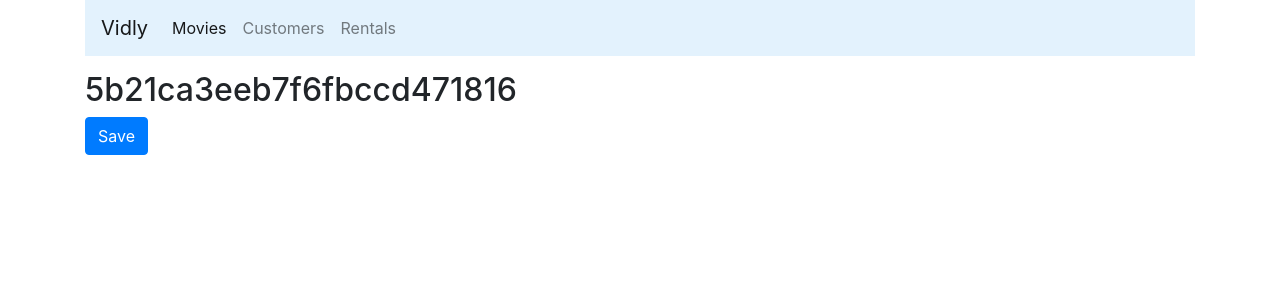
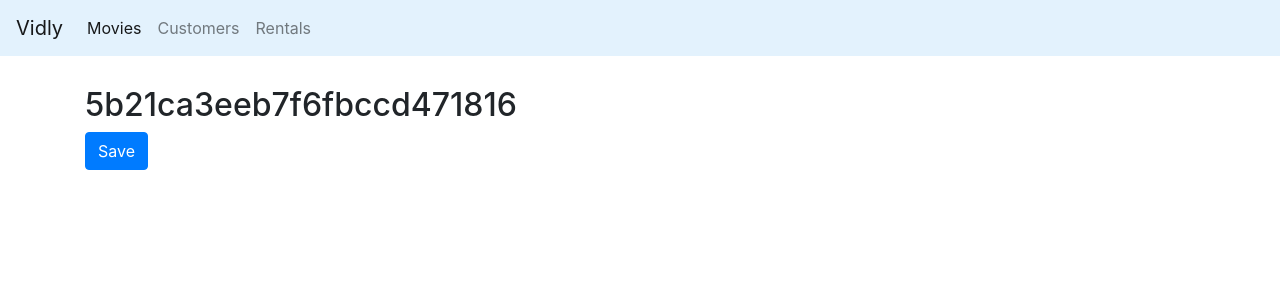
Before and after one commit to NarutoUzumaki77/vivdly, a React (Create React App) app: page /movies/5b21ca3eeb7f6fbccd471816 in a window 1280 px wide. Shown: the top 300 px of the page. Built offline with nearby package versions, Linux system fonts and the light colour scheme.

Commit message:
improved ui styling

```diff
--- a/src/App.js
+++ b/src/App.js
@@ -5,14 +5,14 @@ import Rental from "./components/rental";
 import NavBar from "./components/common/navbar";
 import MovieDetails from "./components/movieDetails";
 import NotFound from "./components/notFound";
+import { Route, Switch, Redirect } from "react-router-dom";
 import "./App.css";
-import { Route, Switch, Redirect } from "react-router-dom";
 
 function App() {
   return (
+    <div>
+      <NavBar />
       <main role="main" className="container">
-      <NavBar />
-      <div style={{ padding: "0 0 15px 0" }}></div>
         <Switch>
           <Route path="/movies/:id" component={MovieDetails} />
           <Route path="/movies" component={Movies} />
@@ -25,6 +25,7 @@ function App() {
           <Redirect to="/404-not-found" />
         </Switch>
       </main>
+    </div>
   );
 }
 
--- a/src/components/common/navbar.jsx
+++ b/src/components/common/navbar.jsx
@@ -7,7 +7,7 @@ const NavBar = () => {
       className="navbar navbar-expand-lg navbar-light"
       style={{ backgroundColor: "#e3f2fd" }}
     >
-      <Link className="navbar-brand" to="/movies">
+      <Link className="navbar-brand" to="/">
         Vidly
       </Link>
       <div className="collapse navbar-collapse" id="navbarNavAltMarkup">
--- a/src/index.css
+++ b/src/index.css
@@ -11,6 +11,10 @@ body {
   cursor: pointer;
 }
 
+.navbar {
+  margin-bottom: 30px;
+}
+
 code {
   font-family: source-code-pro, Menlo, Monaco, Consolas, "Courier New",
     monospace;
```
Lines whose indentation alone changed are shown as unchanged.
